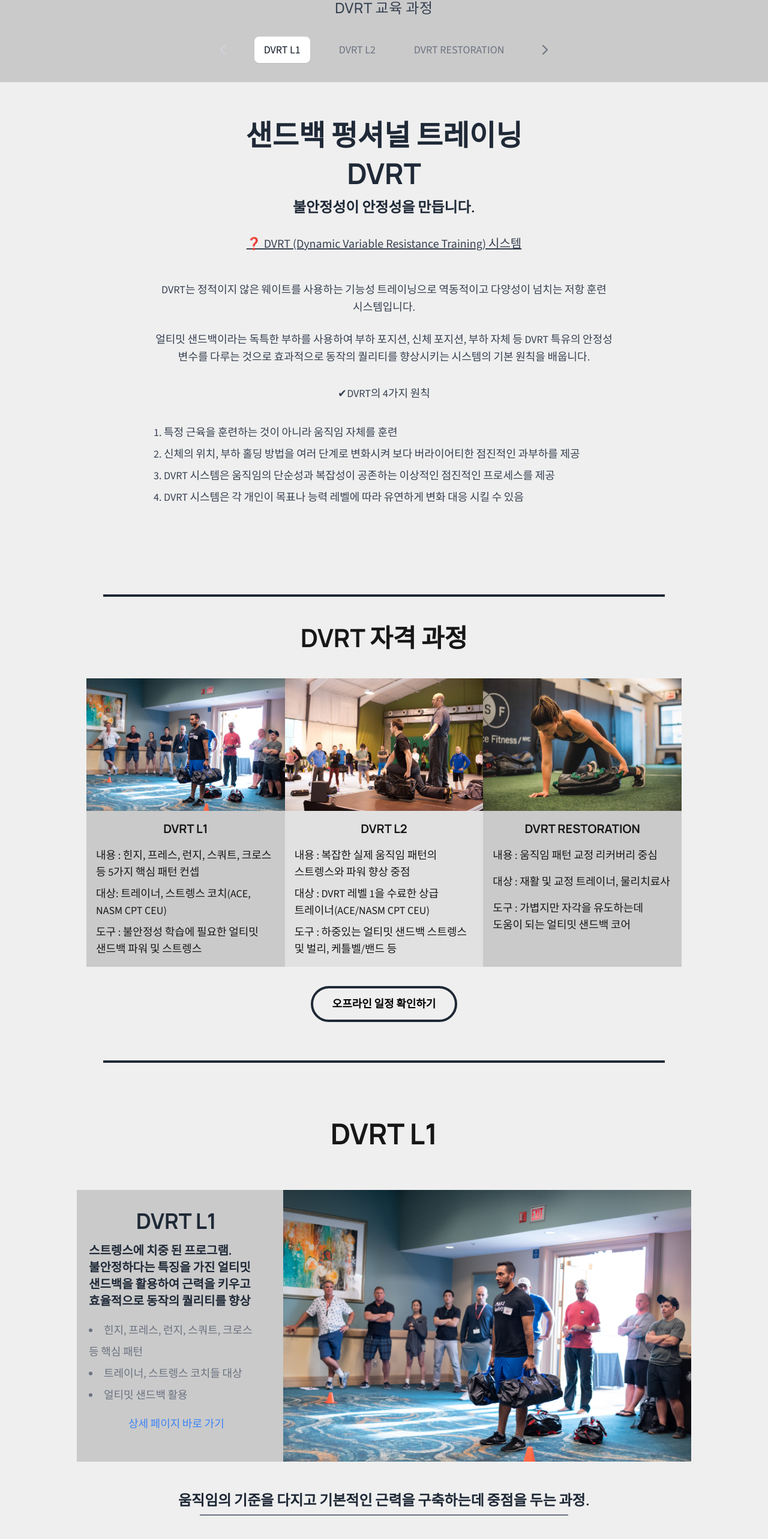
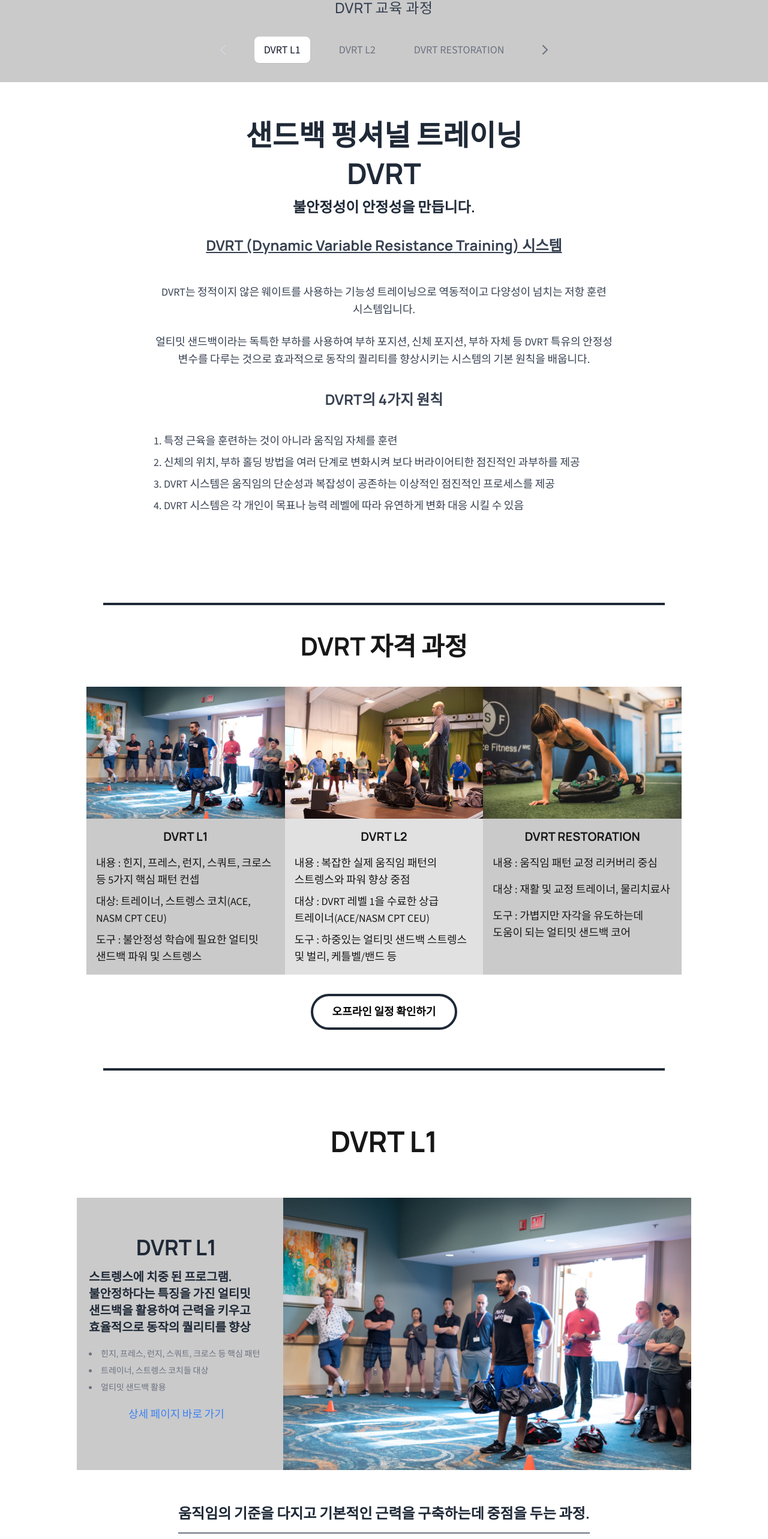
Before and after one commit to fittobecs/dvrt-landing-page, a Next.js app: page / in a window 1280 px wide. Shown: the part 835-3401 px from the top of the page at 60% size. Built offline with nearby package versions, Linux system fonts and the light colour scheme.

Commit message:
dvrt 배경색 변경 및 기타 수정

```diff
--- a/src/app/layout.tsx
+++ b/src/app/layout.tsx
@@ -50,9 +50,7 @@ export default function RootLayout({
           <GoogleAnalytics gaId={siteDetails.googleAnalyticsId} />
         )}
         <Header />
-        <main style={{ backgroundColor: "rgb(239, 239, 239)" }}>
-          {children}
-        </main>
+        <main>{children}</main>
         <Footer />
       </body>
     </html>
--- a/src/components/DVRTInfo1.tsx
+++ b/src/components/DVRTInfo1.tsx
@@ -1,10 +1,6 @@
 const DBRTInfo1: React.FC = () => {
   return (
-    <div
-      id="features"
-      className="w-full py-16"
-      style={{ backgroundColor: "rgb(239, 239, 239)" }}
-    >
+    <div id="features" className="w-full py-16">
       <div className="max-w-4xl mx-auto px-6">
         {/* Main Title */}
         <div className="text-center mb-12">
@@ -17,11 +13,10 @@ const DBRTInfo1: React.FC = () => {
           <h2 className="text-1xl md:text-2xl font-bold text-gray-800 mb-8 leading-tight">
             불안정성이 안정성을 만듭니다.
           </h2>
-          <p className="text-xl text-gray-700 max-w-2xl mx-auto underline">
-            ❓ DVRT (Dynamic Variable Resistance Training) 시스템
-          </p>
+          <h2 className="text-2xl font-bold text-gray-700 max-w-2xl mx-auto underline">
+            DVRT (Dynamic Variable Resistance Training) 시스템
+          </h2>
         </div>
-
         {/* Content Sections */}
         <div className="space-y-8 text-center">
           {/* First Section */}
@@ -36,9 +31,9 @@ const DBRTInfo1: React.FC = () => {
               효과적으로 동작의 퀄리티를 향상시키는 시스템의 기본 원칙을
               배웁니다.
             </p>
-            <p className="text-lg text-gray-700 leading-relaxed m-8">
-              ✔DVRT의 4가지 원칙
-            </p>
+            <h2 className="text-2xl font-bold text-gray-700 leading-relaxed m-8">
+              DVRT의 4가지 원칙
+            </h2>
             <ol className="text-lg text-left text-gray-700 leading-loose">
               <li>1. 특정 근육을 훈련하는 것이 아니라 움직임 자체를 훈련</li>
               <li>
--- a/src/components/DVRTInfo2.tsx
+++ b/src/components/DVRTInfo2.tsx
@@ -4,10 +4,7 @@ import React from "react"
 
 const FMSInfo2: React.FC = () => {
   return (
-    <section
-      className="w-full py-12"
-      style={{ backgroundColor: "rgb(239, 239, 239)" }}
-    >
+    <section className="w-full py-12">
       {/* 상단 수평선 */}
       <div className="mt-8 px-4">
         <hr className="border-2 border-gray-800 w-3/4 mx-auto" />
@@ -90,7 +87,7 @@ const FMSInfo2: React.FC = () => {
           <a
             href="https://www.fittobe.ac/course/course_list.jsp?cid=117226&"
             target="_blank"
-            className="text-black font-semibold bg-[rgb(239, 239, 239)] border-4 border-gray-800 hover:bg-gray-300 px-8 py-3 rounded-full transition-colors"
+            className="text-black font-semibold border-4 border-gray-800 hover:bg-gray-300 px-8 py-3 rounded-full transition-colors"
           >
             오프라인 일정 확인하기
           </a>
--- a/src/components/DVRTInfo3.tsx
+++ b/src/components/DVRTInfo3.tsx
@@ -17,7 +17,7 @@ const DVRTInfo3: React.FC = () => {
               스트렝스에 치중 된 프로그램. 불안정하다는 특징을 가진 얼티밋
               샌드백을 활용하여 근력을 키우고 효율적으로 동작의 퀄리티를 향상
             </p>
-            <ul className="text-left text-lg text-gray-500 leading-loose list-disc list-inside">
+            <ul className="text-left text-sm text-gray-500 leading-loose list-disc list-inside">
               <li>힌지, 프레스, 런지, 스쿼트, 크로스 등 핵심 패턴</li>
               <li>트레이너, 스트렝스 코치들 대상</li>
               <li>얼티밋 샌드백 활용</li>
@@ -45,11 +45,13 @@ const DVRTInfo3: React.FC = () => {
           </div>
         </div>
         <div className="mt-8 pt-4">
-          <h1 className="text-2xl font-bold text-center text-gray-800 mb-2">
-            움직임의 기준을 다지고 기본적인 근력을 구축하는데 중점을 두는 과정.
-          </h1>
           <div className="flex justify-center items-center w-full">
-            <div className="w-[60%] border-t-2 border-gray-500 py-2 mb-4"></div>
+            <div className="w-fit border-b-2 border-gray-500 py-2 mb-4">
+              <h1 className="text-2xl font-bold text-center text-gray-800 mb-2">
+                움직임의 기준을 다지고 기본적인 근력을 구축하는데 중점을 두는
+                과정.
+              </h1>
+            </div>
           </div>
 
           <div className="py-2 mb-2">
--- a/src/components/DVRTInfo4.tsx
+++ b/src/components/DVRTInfo4.tsx
@@ -45,16 +45,13 @@ const DVRTInfo4: React.FC = () => {
           </div>
         </div>
         <div className="mt-8 pt-4">
-          <h1 className="text-2xl font-bold text-center text-gray-800 mb-2">
-            Level 1의 기초를 바탕으로 더 복잡하고 실제적인 움직임 패턴을 훈련.
-          </h1>
           <div className="flex justify-center items-center w-full">
-            <p className="text-xl text-gray-700">
-              (특히, 측면 강도와 파워를 심화하는 과정이다.)
-            </p>
-          </div>
-          <div className="flex justify-center items-center w-full">
-            <div className="w-[60%] border-t-2 border-gray-500 py-2 mb-4"></div>
+            <div className="w-fit border-b-2 border-gray-500 py-2 mb-4">
+              <h1 className="text-2xl font-bold text-center text-gray-800 mb-2">
+                Level 1의 기초를 바탕으로 더 복잡하고 실제적인 움직임 패턴을
+                훈련.
+              </h1>
+            </div>
           </div>
 
           <div className="py-2 mb-2">
--- a/src/components/DVRTInfo5.tsx
+++ b/src/components/DVRTInfo5.tsx
@@ -45,16 +45,12 @@ const DVRTInfo5: React.FC = () => {
           </div>
         </div>
         <div className="mt-8 pt-4">
-          <h1 className="text-2xl font-bold text-center text-gray-800 mb-2">
-            통증을 줄이고 운동 능력을 향상시키는 기능적 훈련 시스템.
-          </h1>
           <div className="flex justify-center items-center w-full">
-            <p className="text-xl text-gray-700">
-              (인간의 자연스러운 움직임 패턴을 회복하고 효율성을 극대화한다.)
-            </p>
-          </div>
-          <div className="flex justify-center items-center w-full">
-            <div className="w-[60%] border-t-2 border-gray-500 py-2 mb-4"></div>
+            <div className="w-fit border-b-2 border-gray-500 py-2 mb-4">
+              <h1 className="text-2xl font-bold text-center text-gray-800 mb-2">
+                통증을 줄이고 운동 능력을 향상시키는 기능적 훈련 시스템.
+              </h1>
+            </div>
           </div>
 
           <div className="py-2 mb-2">
@@ -83,7 +79,7 @@ const DVRTInfo5: React.FC = () => {
           <a
             href="https://www.fittobe.ac/course/course_list.jsp?cid=117226&"
             target="_blank"
-            className="text-black font-semibold bg-[rgb(239, 239, 239)] border-4 border-gray-800 hover:bg-gray-300 px-8 py-3 rounded-full transition-colors"
+            className="text-black font-semibold border-4 border-gray-800 hover:bg-gray-300 px-8 py-3 rounded-full transition-colors"
           >
             오프라인 일정 확인하기
           </a>
```
